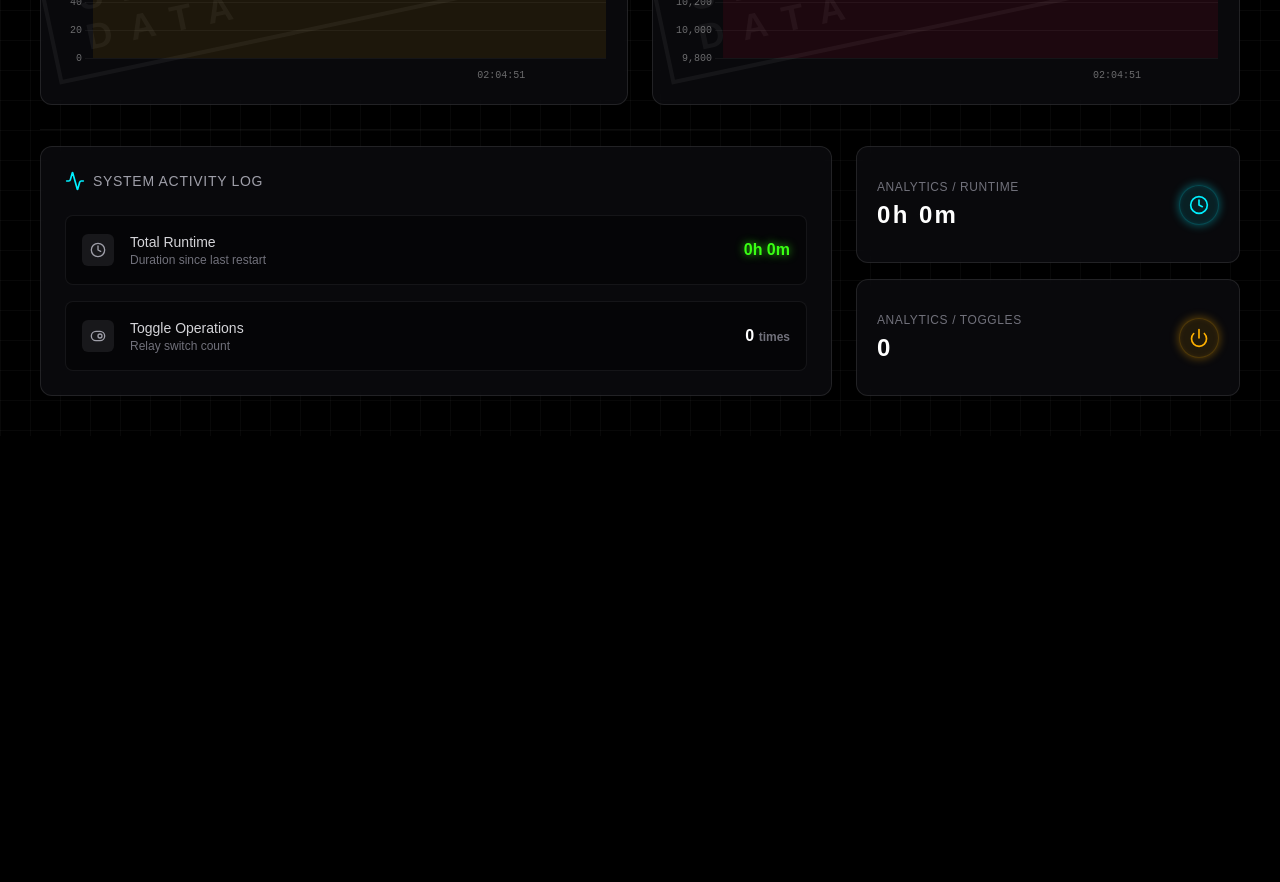
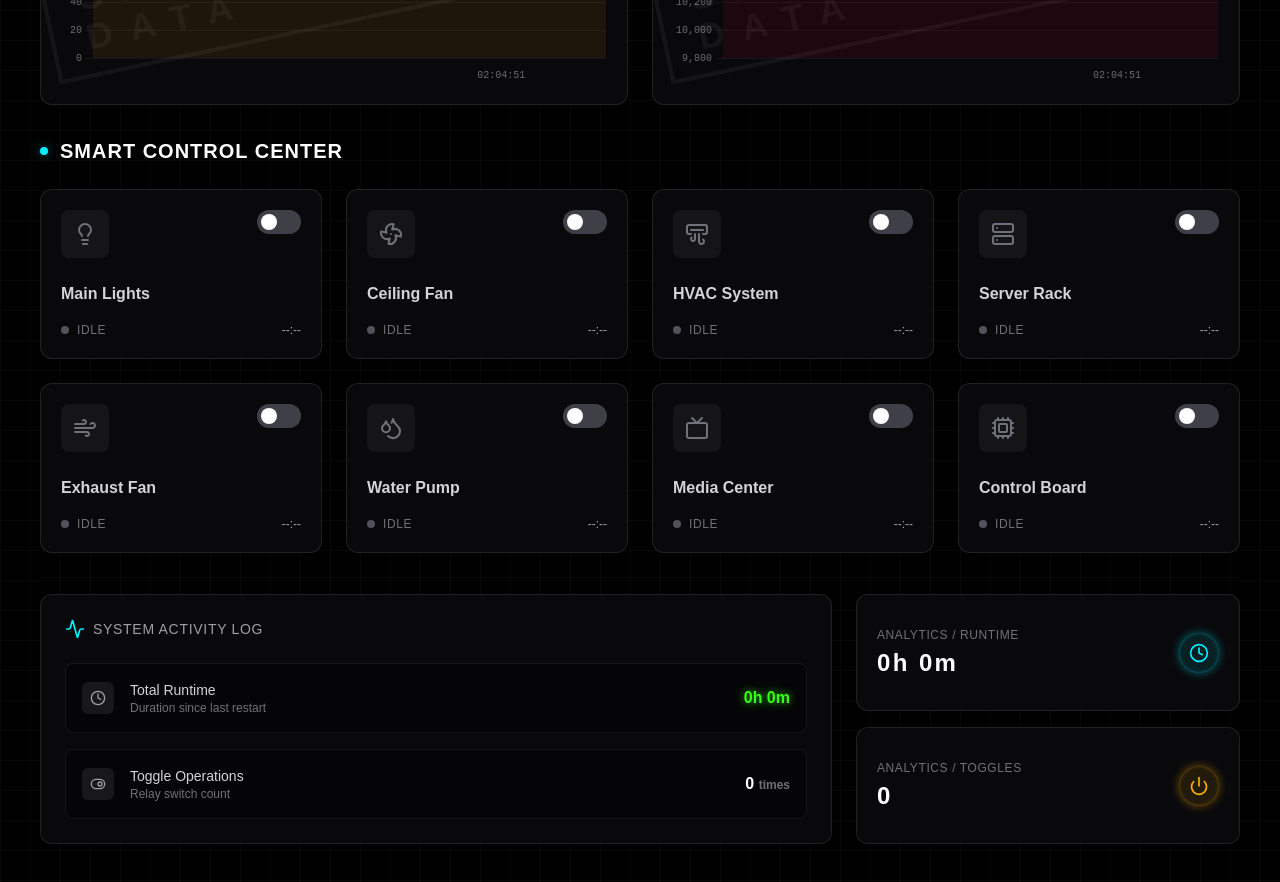
Before and after one commit to sivan73/iot-power-dashboard, a Next.js app: page / in a window 1280 px wide. Shown: the part 800-1682 px from the top of the page. Before the commit the page ends 1236 px from the top, so only its background shows below. Built offline with nearby package versions, Linux system fonts and the light colour scheme; no server answers.

Commit message:
controls

```diff
--- a/src/components/Dashboard.tsx
+++ b/src/components/Dashboard.tsx
@@ -5,6 +5,7 @@ import { useIoTData } from '../hooks/useIoTData';
 import { useEnergyAnalytics } from '../hooks/useEnergyAnalytics';
 import { StatusCard } from './StatusCard';
 import { TelemetryChart } from './TelemetryChart';
+import { SmartControlCenter } from './SmartControlCenter';
 import { ActivityLog } from './ActivityLog';
 
 export function Dashboard() {
@@ -150,6 +151,9 @@ export function Dashboard() {
             </div>
           </div>
 
+          {/* Smart Control Center */}
+          <SmartControlCenter />
+
           {/* Usage Statistics & Activity */}
           <div className="grid grid-cols-1 lg:grid-cols-3 gap-6 pt-4 border-t border-white/5">
             <div className="lg:col-span-2">
--- a/src/components/RelayCard.tsx
+++ b/src/components/RelayCard.tsx
@@ -1,5 +1,5 @@
 import React, { useState, useEffect } from 'react';
-import { LucideIcon } from 'lucide-react';
+import { LucideIcon, Loader2 } from 'lucide-react';
 
 export interface RelayCardProps {
   id: number;
@@ -12,45 +12,61 @@ export interface RelayCardProps {
 
 export function RelayCard({ id, name, field, icon: Icon, initialState = false, onToggle }: RelayCardProps) {
   const [isActive, setIsActive] = useState(initialState);
-  const [isPending, setIsPending] = useState(false);
-
-  // Timer state
+  const [isVerifying, setIsVerifying] = useState(false);
+  const [startTime, setStartTime] = useState<number | null>(null);
   const [activeDuration, setActiveDuration] = useState(0);
 
-  // Timer Effect
+  // Load persistence on mount
+  useEffect(() => {
+    const savedStart = localStorage.getItem(`relay_start_${field}`);
+    if (savedStart) {
+      setStartTime(parseInt(savedStart));
+      setIsActive(true);
+    }
+  }, [field]);
+
+  // Timer Effect: Calculates duration from timestamp for accuracy
   useEffect(() => {
     let interval: NodeJS.Timeout;
 
-    if (isActive) {
+    if (isActive && startTime) {
+      // Immediate update
+      setActiveDuration(Math.floor((Date.now() - startTime) / 1000));
+
       interval = setInterval(() => {
-        setActiveDuration(prev => prev + 1);
+        setActiveDuration(Math.floor((Date.now() - startTime) / 1000));
       }, 1000);
-    } else {
-      setActiveDuration(0); // Reset timer when turned off
+    } else if (!isActive) {
+      setActiveDuration(0);
     }
 
     return () => {
       if (interval) clearInterval(interval);
     };
-  }, [isActive]);
+  }, [isActive, startTime]);
 
   const handleToggle = async () => {
-    if (isPending) return;
+    if (isVerifying) return;
 
     const newState = !isActive;
-    setIsPending(true);
+    setIsVerifying(true);
 
-    // Optimistic UI update
-    setIsActive(newState);
-
+    // NO OPTIMISTIC UPDATE: Wait for verification
     const success = await onToggle(id, field, newState);
 
-    if (!success) {
-      // Revert on failure
-      setIsActive(!newState);
+    if (success) {
+      const now = Date.now();
+      if (newState) {
+        setStartTime(now);
+        localStorage.setItem(`relay_start_${field}`, now.toString());
+      } else {
+        localStorage.removeItem(`relay_start_${field}`);
+        setStartTime(null);
+      }
+      setIsActive(newState);
     }
 
-    setIsPending(false);
+    setIsVerifying(false);
   };
 
   const formatDuration = (seconds: number) => {
@@ -75,13 +91,21 @@ export function RelayCard({ id, name, field, icon: Icon, initialState = false, o
         {/* Custom Tailwind Toggle */}
         <button
           onClick={handleToggle}
-          disabled={isPending}
-          className={`relative inline-flex h-6 w-11 items-center rounded-full transition-colors focus:outline-none ${isActive ? 'bg-neon-cyan shadow-[0_0_10px_#00f0ff]' : 'bg-zinc-700'} ${isPending ? 'opacity-50 cursor-not-allowed' : 'cursor-pointer'}`}
+          disabled={isVerifying}
+          className={`relative inline-flex h-6 w-11 items-center rounded-full transition-colors focus:outline-none
+            ${isActive ? 'bg-neon-cyan shadow-[0_0_10px_#00f0ff]' : 'bg-zinc-700'}
+            ${isVerifying ? 'opacity-50 cursor-not-allowed' : 'cursor-pointer'}`}
           aria-pressed={isActive}
         >
-          <span
-            className={`inline-block h-4 w-4 transform rounded-full bg-white transition-transform duration-200 ease-in-out ${isActive ? 'translate-x-6' : 'translate-x-1'}`}
-          />
+          {isVerifying ? (
+            <div className="absolute inset-0 flex items-center justify-center">
+              <Loader2 size={12} className="text-white animate-spin" />
+            </div>
+          ) : (
+            <span
+              className={`inline-block h-4 w-4 transform rounded-full bg-white transition-transform duration-200 ease-in-out ${isActive ? 'translate-x-6' : 'translate-x-1'}`}
+            />
+          )}
         </button>
       </div>
 
--- a/src/components/SmartControlCenter.tsx
+++ b/src/components/SmartControlCenter.tsx
@@ -19,36 +19,48 @@ export function SmartControlCenter() {
   const handleToggle = async (id: number, field: string, newState: boolean): Promise<boolean> => {
     setError(null);
     const writeKey = process.env.NEXT_PUBLIC_THINGSPEAK_WRITE_API_KEY;
+    const channelId = process.env.NEXT_PUBLIC_THINGSPEAK_CHANNEL_ID;
 
-    if (!writeKey) {
-      console.warn('No ThingSpeak Write API Key provided. Simulating successful write.');
-      // Simulate network delay
-      await new Promise(resolve => setTimeout(resolve, 500));
-      return true; // Optimistic success for demo purposes
+    // ThingSpeak API expects 1 for ON, 0 for OFF
+    const targetValue = newState ? "1" : "0";
+
+    if (!writeKey || !channelId) {
+      console.warn('ThingSpeak credentials missing. Simulating 2s verification.');
+      // Mandatory 2-second visibility for the spinner as requested
+      await new Promise(resolve => setTimeout(resolve, 2000));
+      return true; // Simulate success
     }
 
     try {
-      // ThingSpeak API expects 1 for ON, 0 for OFF
-      const value = newState ? 1 : 0;
-      const url = `https://api.thingspeak.com/update?api_key=${writeKey}&${field}=${value}`;
+      // 1. Write Phase
+      const writeUrl = `https://api.thingspeak.com/update?api_key=${writeKey}&${field}=${targetValue}`;
+      const writeResponse = await fetch(writeUrl, { method: 'GET' });
 
-      const response = await fetch(url, { method: 'GET' }); // ThingSpeak update uses GET typically
+      if (!writeResponse.ok) throw new Error('Write failed');
+      const writeResult = await writeResponse.text();
+      if (writeResult === '0') throw new Error('Rate limit exceeded (15s).');
 
-      if (!response.ok) {
-        throw new Error('Network response was not ok');
+      // 2. Wait Phase (Mandatory 2s for spinner visibility and propagation)
+      await new Promise(resolve => setTimeout(resolve, 2000));
+
+      // 3. Verification Phase (Read API)
+      const readUrl = `https://api.thingspeak.com/channels/${channelId}/feeds/last.json`;
+      const readResponse = await fetch(readUrl);
+      if (!readResponse.ok) throw new Error('Verification read failed');
+
+      const readData = await readResponse.json();
+      const verifiedValue = readData[field];
+
+      // Return true only if the server confirms the state
+      if (verifiedValue === targetValue) {
+        return true;
+      } else {
+        throw new Error('State verification mismatched. Server did not update.');
       }
 
-      const result = await response.text();
-
-      // ThingSpeak returns 0 if the update fails (usually due to the 15s rate limit)
-      if (result === '0') {
-        throw new Error('Rate limit exceeded. Please wait 15 seconds between updates.');
-      }
-
-      return true;
     } catch (err: any) {
-      console.error('Failed to update relay state:', err);
-      setError(err.message || 'Failed to update smart relay.');
+      console.error('Relay verification error:', err);
+      setError(err.message || 'Verification failed.');
       return false;
     }
   };
```
